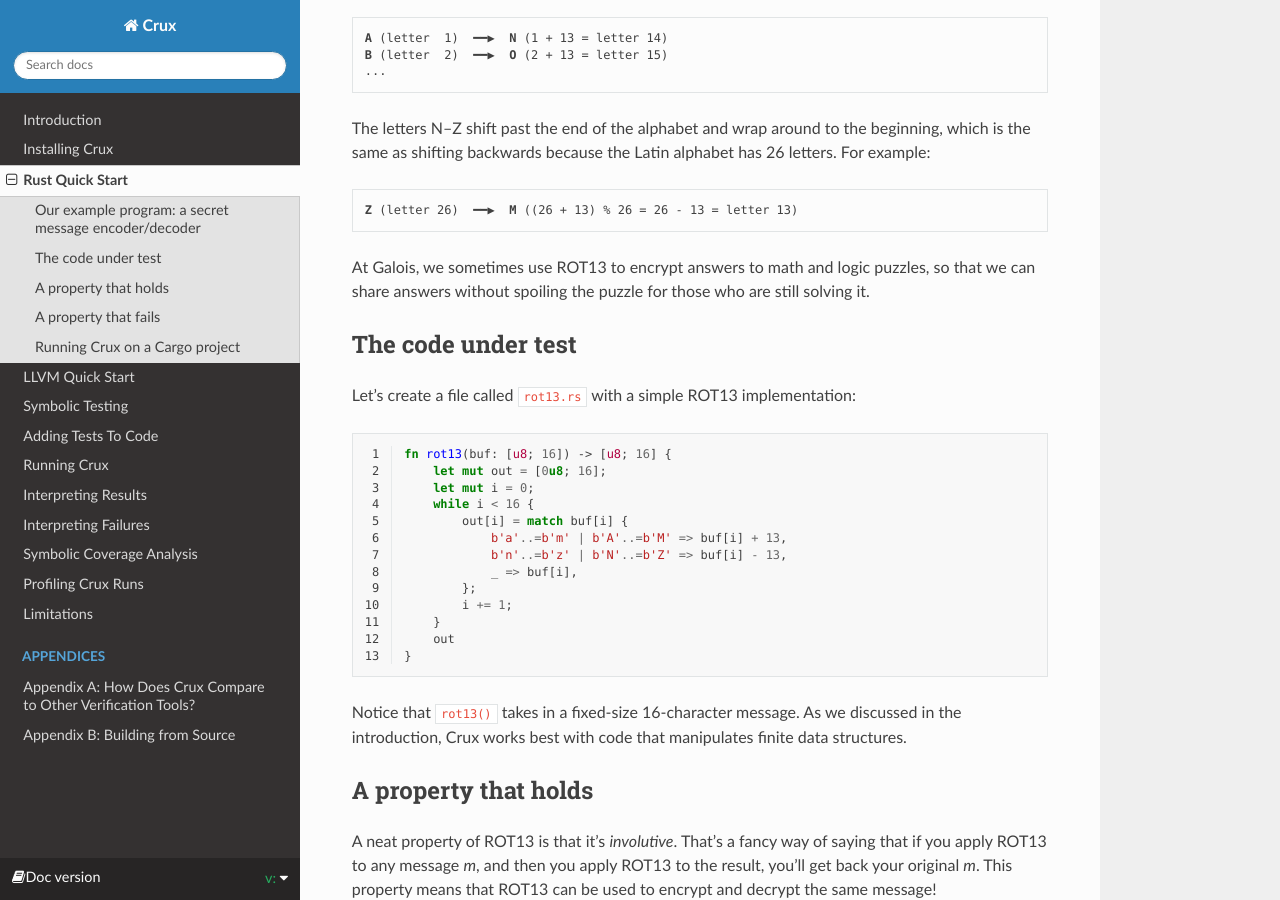
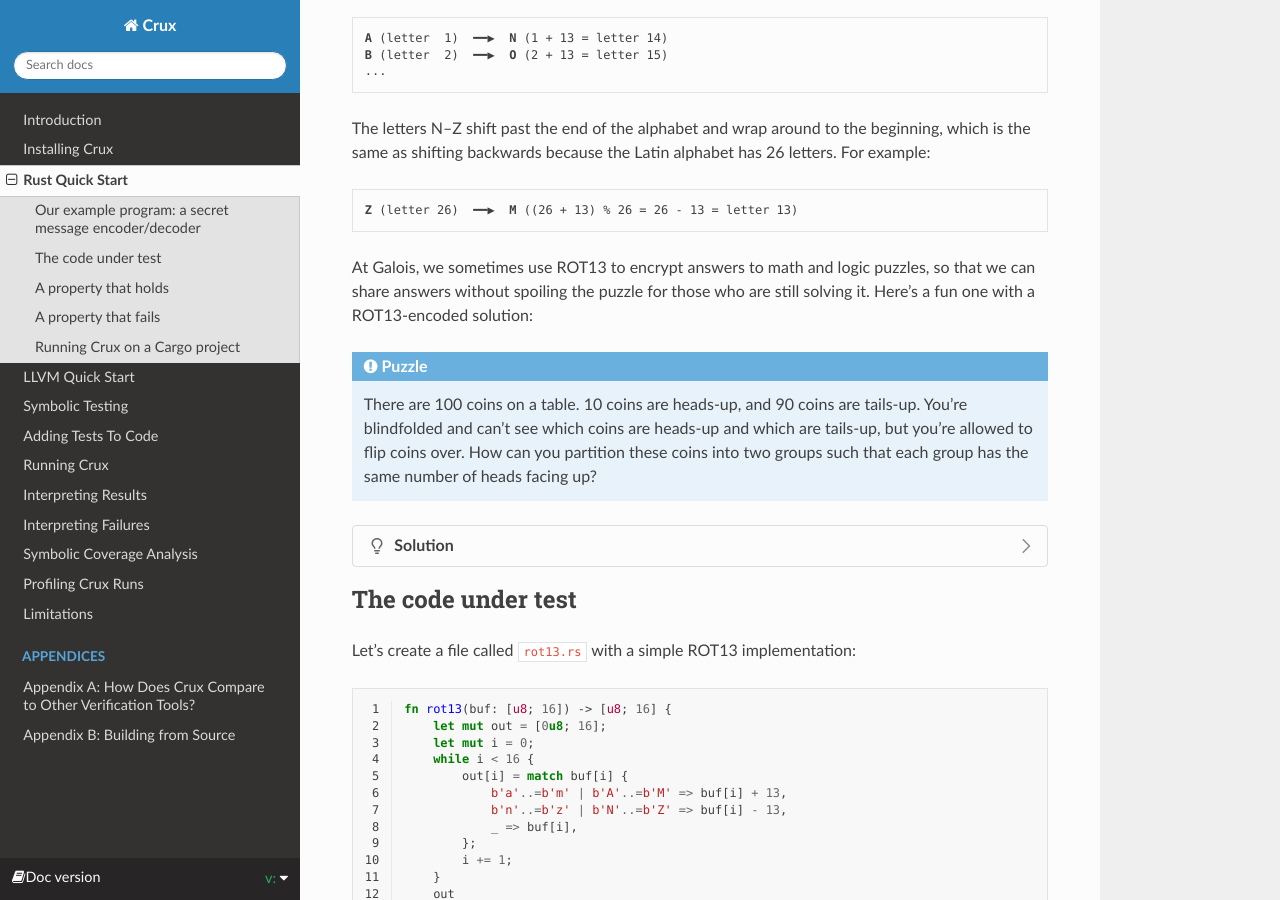
Before and after one commit to GaloisInc/crux, a Sphinx documentation site: the page built from docs/rust-quick-start.rst, in a window 1280 px wide and 900 px high, scrolled down 415 px. Built offline with Sphinx 7.4.7 and the Read the Docs theme 3.1.0, drawn with Linux system fonts in a browser that asks for light colours.

Commit message:
puzzle with ROT13-encoded solution

```diff
--- a/docs/rust-quick-start.rst
+++ b/docs/rust-quick-start.rst
@@ -21,8 +21,32 @@
 
    **Z** (letter 26)  ━━▶  **M** ((26 + 13) % 26 = 26 - 13 = letter 13)
 
-At Galois, we sometimes use ROT13 to encrypt answers to math and logic puzzles, so that we can share answers without spoiling the puzzle for those who are still solving it.
+At Galois, we sometimes use ROT13 to encrypt answers to math and logic puzzles, so that we can share answers without spoiling the puzzle for those who are still solving it. Here's a fun one with a ROT13-encoded solution:
 
+.. admonition:: Puzzle
+
+   There are 100 coins on a table. 10 coins are heads-up, and 90 coins are tails-up. You're blindfolded and can't see which coins are heads-up and which are tails-up, but you're allowed to flip coins over. How can you partition these coins into two groups such that each group has the same number of heads facing up?
+
+.. dropdown:: Solution
+   :icon: light-bulb
+
+   .. tab-set::
+
+      .. tab-item:: ROT13-encoded
+
+         Chg 10 pbvaf va Tebhc N. Yrg'f fnl gung *K* vf gur ahzore bs urnqf va Tebhc N; gung zrnaf gurer ner 10-*K* gnvyf va Tebhc N.
+
+         Abj chg gur erznvavat pbvaf va Tebhc O. Tebhc O zhfg unir 10-*K* urnqf, orpnhfr gurer ner 10 urnqf va gbgny naq jr chg *K* bs gurz va Tebhc N.
+
+         Svanyyl, syvc nyy pbvaf va Tebhc N. Tebhc N abj unf *K* gnvyf naq 10-*K* urnqf: gur fnzr ahzore bs urnqf nf Tebhc O!
+
+      .. tab-item:: Decoded
+
+         Put 10 coins in Group A. Let's say that *X* is the number of heads in Group A; that means there are 10-*X* tails in Group A.
+
+         Now put the remaining coins in Group B. Group B must have 10-*X* heads, because there are 10 heads in total and we put *X* of them in Group A.
+
+         Finally, flip all coins in Group A. Group A now has *X* tails and 10-*X* heads: the same number of heads as Group B!
 
 The code under test
 -------------------
```
